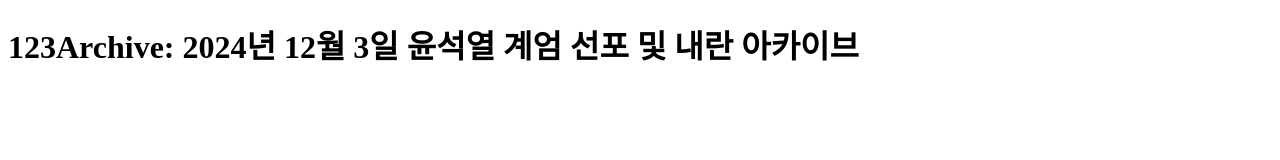
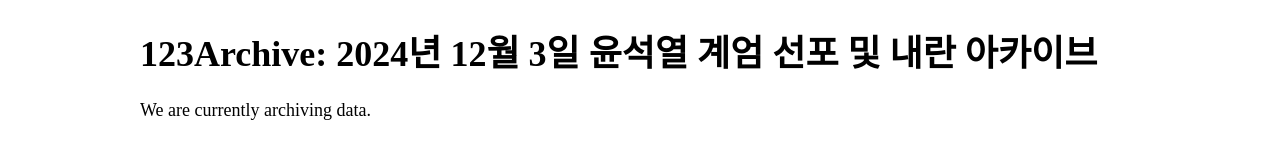
Before and after one commit to 123archive/123archive.com, a plain HTML site: page index.html in a window 1280 px wide. Drawn offline with Linux system fonts and the light colour scheme.

Commit message:
Update index.html

```diff
--- a/index.html
+++ b/index.html
@@ -1,10 +1,21 @@
 <!DOCTYPE html>
 <html lang="ko">
 <head>
-<meta http-equiv="Content-Type" content="text/html; charset=UTF-8">
-<title>123Archive</title>
+  <meta http-equiv="Content-Type" content="text/html; charset=UTF-8">
+  <title>123Archive</title>
+  <style>
+    #main {
+      font-size: 18px;
+      margin: 1.5rem;
+      width: 1000px;
+      margin: 0 auto;
+    }
+  </style>
 </head>
 <body>
-  <h1>123Archive: 2024년 12월 3일 윤석열 계엄 선포 및 내란 아카이브</h1>
+  <div id="main">
+    <h1>123Archive: 2024년 12월 3일 윤석열 계엄 선포 및 내란 아카이브</h1>
+    <div>We are currently archiving data.</div>
+  </div>
 </body>
 </html>
```
